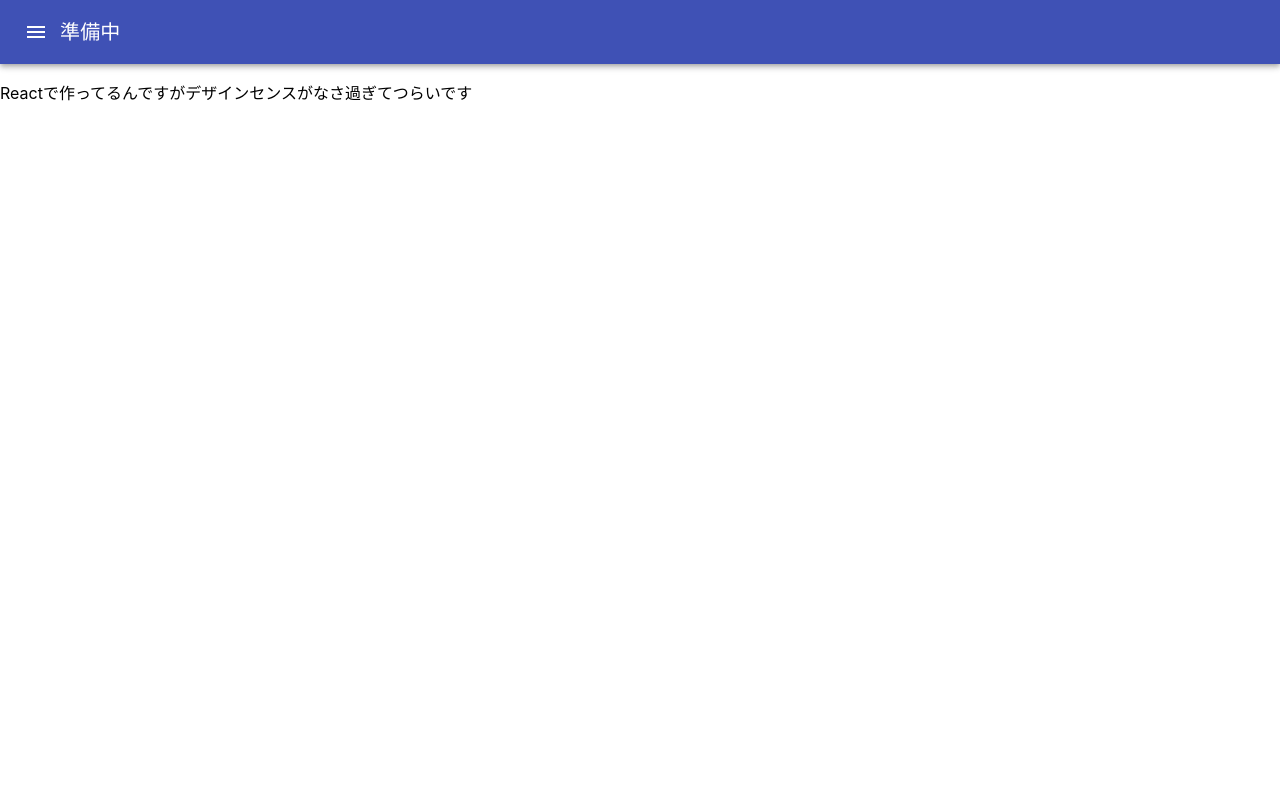
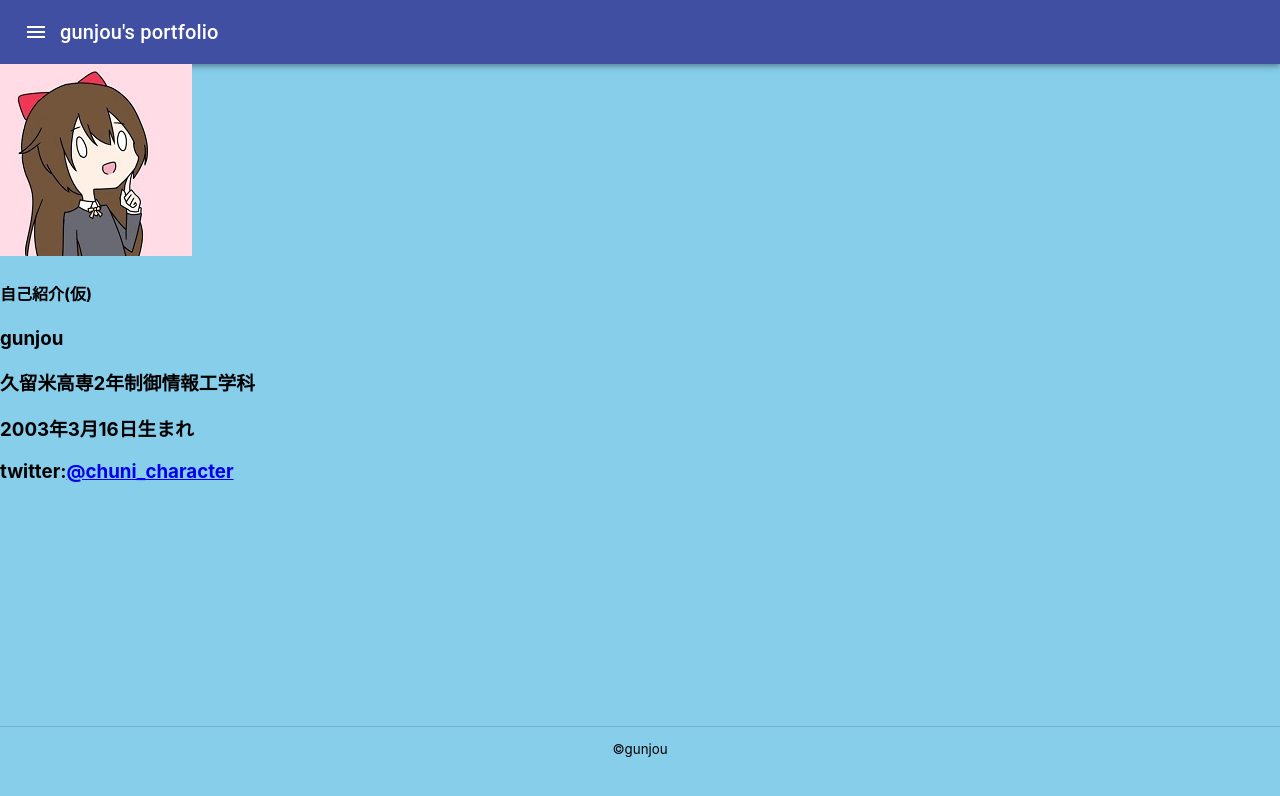
Before and after one commit to cobaltbluesky/profile, a React (Create React App) app: page /AboutMe in a window 1280 px wide. Shown: the top 796 px of the page. Built offline with nearby package versions, Linux system fonts and the light colour scheme.

Commit message:
キリが悪い

```diff
--- a/package.json
+++ b/package.json
@@ -10,6 +10,7 @@
     "@testing-library/user-event": "^7.1.2",
     "react": "^16.12.0",
     "react-dom": "^16.12.0",
+    "react-router-dom": "^5.1.2",
     "react-scripts": "3.3.0"
   },
   "scripts": {
--- a/public/index.html
+++ b/public/index.html
@@ -13,7 +13,7 @@
     <link rel="manifest" href="%PUBLIC_URL%/manifest.json" />
     <title>gunjou's portfolio</title>
   </head>
-  <body>
+  <body bgcolor=#87ceeb>
     <noscript>Javascriptを有効化させてください</noscript>
     <div id="root"></div>
   </body>
--- a/src/components/App.js
+++ b/src/components/App.js
@@ -1,14 +1,50 @@
 import React from 'react';
-import '../App.css';
+import {makeStyles} from '@material-ui/core/styles';
+import {BrowserRouter,Route}from 'react-router-dom';
 import Header from './Header';
+import Footer from './Footer';
 
-function App() {
+const useStyles=makeStyles({
+  img:{
+    float:'left',
+  }
+})
+
+const App=()=>{
   return (
-    <div>
-      <Header/>
-      <p>Reactで作ってるんですがデザインセンスがなさ過ぎてつらいです</p>
-    </div>
+    <BrowserRouter basename={process.env.PUBLIC_URL}>
+      <div>
+        <Route exact path='/'component={Home}/>
+        <Route path='/AboutMe'component={AboutMe}/>
+      </div>
+    </BrowserRouter>
   );
 }
+const Home=()=>(
+  <div>
+    <Header/>
+    <p>Reactで作ってるんですがデザインセンスがなさ過ぎてつらいです</p>
+    <h5>更新履歴</h5>
+    <p>2020/01/06:デプロイしました。</p>
+    <p>2020/01/05:あまりにも殺風景なので背景色を水色に変更しました。</p>
+    <p>2020/01/04:ヘッダーとドロワーを付けて仮自己紹介ページを作ってルーティングしました。</p>
+    <Footer/>
+  </div>
+)
+const AboutMe=()=>(
+  <div>
+    <Header/>
+    <Footer/>
+    <img src='./shizuku192.png'alt='IconBy荻素'/>
+    <h4>自己紹介(仮)</h4>
+    <h3>gunjou</h3>
+    <h3>久留米高専2年制御情報工学科</h3>
+    <h3>2003年3月16日生まれ</h3>
+    <h3>
+      twitter:
+      <a href="https://twitter.com/chuni_character">@chuni_character</a>
+    </h3>
+  </div>
+)
 
 export default App;
--- a/src/components/Drawer.jsx
+++ b/src/components/Drawer.jsx
@@ -1,6 +1,7 @@
 import React from 'react';
+import {withRouter} from 'react-router';
 import { makeStyles } from '@material-ui/core/styles';
-import Drawer from '@material-ui/core/Drawer';
+import SwipeableDrawer from '@material-ui/core/SwipeableDrawer';
 import {List,ListItem,IconButton} from '@material-ui/core';
 import ListItemText from '@material-ui/core/ListItemText';
 import MenuIcon from '@material-ui/icons/Menu';
@@ -9,14 +10,24 @@ import MenuIcon from '@material-ui/icons/Menu';
 const useStyles = makeStyles({
   list: {
     width: 250,
+  },
+  paper:{
+    background:'#4c6cb3'
   }
 });
 
-export default function SwipableDrawer() {
+const Drawer=(props)=>{
   const classes = useStyles();
   const [state, setState] = React.useState({left: false});
 
   const toggleDrawer=(open)=>event=>setState({'left':open });
+
+  const handleToHOME=()=>{
+    props.history.push('./');
+  }
+  const handleToAboutMe=()=>{
+    props.history.push('/AboutMe');
+  }
 
   const sideList=()=>(
     <div
@@ -24,9 +35,12 @@ export default function SwipableDrawer() {
       onClick={toggleDrawer(false)}
     >
       <List>
-          <ListItem button>
-            <ListItemText primary={"HOME"} />
-          </ListItem>
+        <ListItem button onClick={handleToHOME}>
+          <ListItemText>HOME</ListItemText>
+        </ListItem>
+        <ListItem button onClick={handleToAboutMe}>
+          <ListItemText>AboutMe</ListItemText>
+        </ListItem>
       </List>
     </div>
   );
@@ -40,9 +54,15 @@ export default function SwipableDrawer() {
       >
         <MenuIcon/>
       </IconButton>
-      <Drawer open={state.left} onClose={toggleDrawer(false)}>
+      <SwipeableDrawer
+        open={state.left}
+        onClose={toggleDrawer(false)}
+        classes={{paper:classes.paper}}
+      >
         {sideList()}
-      </Drawer>
+      </SwipeableDrawer>
     </div>
   );
 }
+
+export default withRouter(Drawer);
--- /dev/null
+++ b/src/components/Footer.jsx
@@ -0,0 +1,23 @@
+import React from 'react';
+import {makeStyles} from '@material-ui/core/styles';
+import Divider from '@material-ui/core/Divider';
+const useStyles=makeStyles({
+  div:{
+    width:'100%',
+    textAlign:'center',
+    padding:'30px 0',
+    position:'absolute',
+    bottom:0,
+  }
+});
+
+const Footer=()=>{
+  const classes=useStyles();
+  return(
+    <small className={classes.div}>
+      <Divider/>
+      <p>©gunjou</p>
+    </small>
+  )
+}
+export default Footer;
--- a/src/components/Header.jsx
+++ b/src/components/Header.jsx
@@ -3,12 +3,9 @@ import { makeStyles } from '@material-ui/core/styles';
 import AppBar from '@material-ui/core/AppBar';
 import Toolbar from '@material-ui/core/Toolbar';
 import Typography from '@material-ui/core/Typography';
-import SwipableDrawer from './Drawer';
+import Drawer from './Drawer';
 
 const useStyles = makeStyles(theme => ({
-  root: {
-    flexGrow: 1,
-  },
   menuButton: {
     marginRight: theme.spacing(2),
   },
@@ -20,11 +17,11 @@ const useStyles = makeStyles(theme => ({
 const Header=()=>{
   const classes=useStyles();
   return(
-    <AppBar position="static">
+    <AppBar position="static"style={{backgroundColor:'#414fa3'}}>
       <Toolbar>
-        <SwipableDrawer/>
+        <Drawer/>
         <Typography variant="h6" className={classes.title}>
-          準備中
+          gunjou's portfolio
         </Typography>
       </Toolbar>
     </AppBar>
```
Also changed, not shown: src/components/sideList.jsx (added, +32 -0 lines), src/components/shizuku192.png (added), 1 other file (tests, documents, lock files or other folders).
